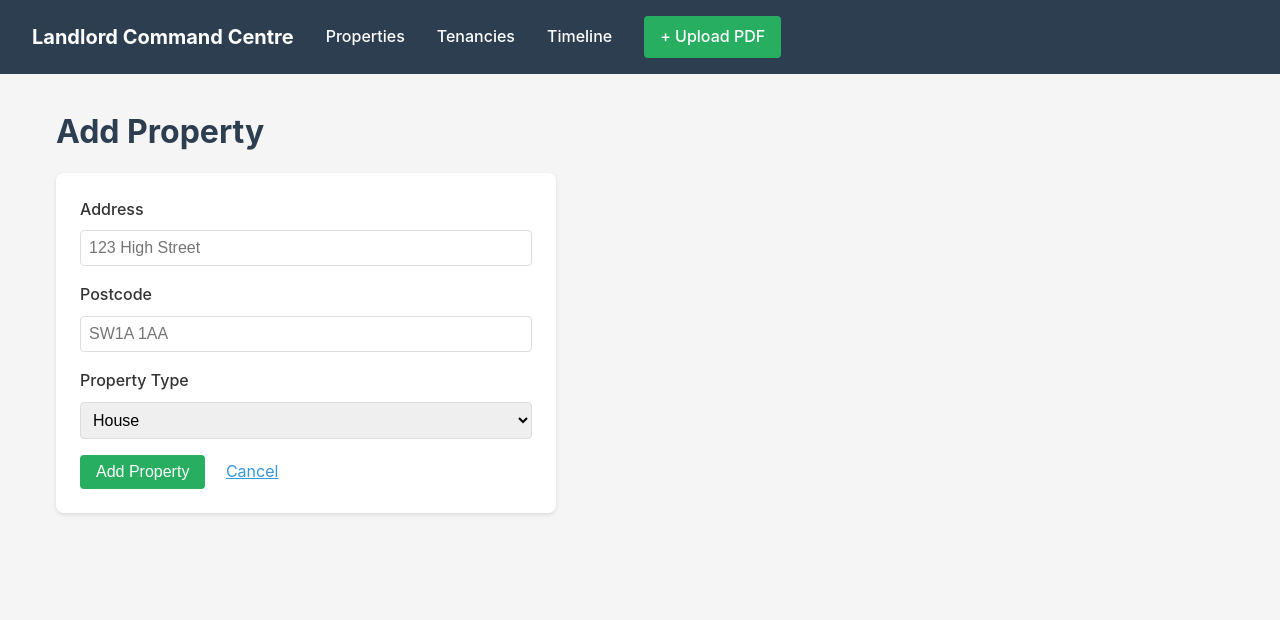
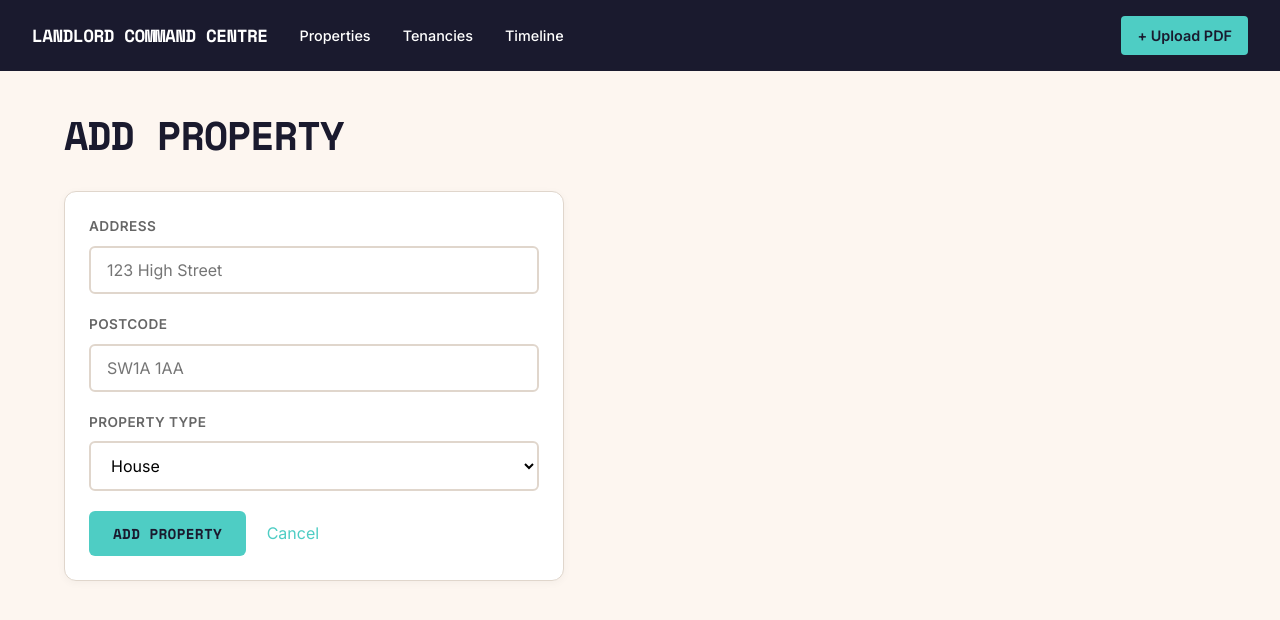
Before and after one commit to Bigdork69/landlord-command-centre, a Flask app: page /properties/add in a window 1280 px wide. Shown: the top 620 px of the page. Run offline with Flask 3, Linux system fonts and the light colour scheme.

Commit message:
Update UI with modern MotherDuck-inspired design
- Space Mono + Inter fonts
- Peachy cream background (#FDF6F0)
- Dark navy (#1a1a2e) navigation and accents
- Teal accent color (#4ECDC4)
- Uppercase monospace headings
- Custom scrollbar styling
- Sticky navigation
- Refined card and button styling

Co-Authored-By: Claude Opus 4.5 <noreply@anthropic.com>

```diff
--- a/templates/base.html
+++ b/templates/base.html
@@ -4,193 +4,394 @@
     <meta charset="UTF-8">
     <meta name="viewport" content="width=device-width, initial-scale=1.0">
     <title>{% block title %}Landlord Command Centre{% endblock %}</title>
+    <link href="https://fonts.googleapis.com/css2?family=Space+Mono:wght@400;700&family=Inter:wght@400;500;600;700&display=swap" rel="stylesheet">
     <style>
+        :root {
+            --bg-primary: #FDF6F0;
+            --bg-secondary: #FFFFFF;
+            --bg-dark: #1a1a2e;
+            --text-primary: #1a1a2e;
+            --text-secondary: #666;
+            --accent-teal: #4ECDC4;
+            --accent-orange: #FF6B35;
+            --success: #07bc0c;
+            --warning: #f1c40f;
+            --error: #e74c3c;
+            --border: #e0d6cc;
+        }
+
         * {
             box-sizing: border-box;
             margin: 0;
             padding: 0;
         }
-        body {
-            font-family: -apple-system, BlinkMacSystemFont, 'Segoe UI', Roboto, Oxygen, Ubuntu, sans-serif;
-            background: #f5f5f5;
-            color: #333;
+
+        html, body {
+            font-family: 'Inter', -apple-system, BlinkMacSystemFont, sans-serif;
+            background: var(--bg-primary);
+            color: var(--text-primary);
             line-height: 1.6;
+            font-size: 16px;
         }
+
+        h1, h2, h3, h4, .brand, .stat-card .number {
+            font-family: 'Space Mono', monospace;
+            letter-spacing: -0.02em;
+        }
+
+        ::-webkit-scrollbar {
+            width: 5px;
+            height: 5px;
+        }
+
+        ::-webkit-scrollbar-thumb {
+            background: #888;
+            border-radius: 4px;
+        }
+
+        ::-webkit-scrollbar-track {
+            background: #f1f1f1;
+        }
+
         nav {
-            background: #2c3e50;
+            background: var(--bg-dark);
             padding: 1rem 2rem;
             display: flex;
             gap: 2rem;
             align-items: center;
+            position: sticky;
+            top: 0;
+            z-index: 100;
         }
+
         nav a {
-            color: white;
+            color: #fff;
             text-decoration: none;
             font-weight: 500;
+            font-size: 0.9rem;
+            transition: color 0.2s;
         }
+
         nav a:hover {
-            color: #3498db;
+            color: var(--accent-teal);
         }
+
         nav .brand {
-            font-size: 1.25rem;
+            font-size: 1.1rem;
             font-weight: 700;
+            color: #fff;
+            letter-spacing: -0.03em;
         }
+
+        nav .upload-btn {
+            background: var(--accent-teal);
+            color: var(--bg-dark) !important;
+            padding: 0.5rem 1rem;
+            border-radius: 4px;
+            font-weight: 600;
+            margin-left: auto;
+        }
+
+        nav .upload-btn:hover {
+            background: #3dbdb5;
+            color: var(--bg-dark) !important;
+        }
+
         .container {
             max-width: 1200px;
             margin: 2rem auto;
-            padding: 0 1rem;
+            padding: 0 1.5rem;
         }
-        h1, h2, h3 {
-            color: #2c3e50;
+
+        h1 {
+            font-size: 2.5rem;
+            color: var(--text-primary);
+            margin-bottom: 1.5rem;
+            font-weight: 700;
+            text-transform: uppercase;
+            letter-spacing: -0.03em;
+        }
+
+        h2 {
+            font-size: 1.25rem;
+            color: var(--text-primary);
             margin-bottom: 1rem;
+            font-weight: 700;
+            text-transform: uppercase;
         }
+
+        h3 {
+            font-size: 1rem;
+            margin-bottom: 0.75rem;
+            text-transform: uppercase;
+        }
+
         .card {
-            background: white;
-            border-radius: 8px;
+            background: var(--bg-secondary);
+            border-radius: 12px;
             padding: 1.5rem;
             margin-bottom: 1rem;
-            box-shadow: 0 2px 4px rgba(0,0,0,0.1);
+            border: 1px solid var(--border);
+            box-shadow: 0 2px 8px rgba(0,0,0,0.04);
         }
+
         .stats {
             display: grid;
-            grid-template-columns: repeat(auto-fit, minmax(200px, 1fr));
+            grid-template-columns: repeat(auto-fit, minmax(180px, 1fr));
             gap: 1rem;
             margin-bottom: 2rem;
         }
+
         .stat-card {
-            background: white;
-            border-radius: 8px;
+            background: var(--bg-secondary);
+            border-radius: 12px;
             padding: 1.5rem;
             text-align: center;
-            box-shadow: 0 2px 4px rgba(0,0,0,0.1);
+            border: 1px solid var(--border);
         }
+
         .stat-card .number {
             font-size: 2.5rem;
             font-weight: 700;
-            color: #3498db;
+            color: var(--bg-dark);
         }
+
         .stat-card .label {
-            color: #666;
-            font-size: 0.9rem;
+            color: var(--text-secondary);
+            font-size: 0.85rem;
+            text-transform: uppercase;
+            letter-spacing: 0.05em;
+            margin-top: 0.25rem;
         }
+
         table {
             width: 100%;
             border-collapse: collapse;
         }
+
         th, td {
-            padding: 0.75rem;
+            padding: 0.875rem 0.75rem;
             text-align: left;
-            border-bottom: 1px solid #eee;
+            border-bottom: 1px solid var(--border);
         }
+
         th {
-            background: #f8f9fa;
-            font-weight: 600;
-            color: #2c3e50;
+            font-family: 'Space Mono', monospace;
+            font-size: 0.75rem;
+            font-weight: 700;
+            color: var(--text-secondary);
+            text-transform: uppercase;
+            letter-spacing: 0.05em;
         }
+
         tr:hover {
-            background: #f8f9fa;
+            background: var(--bg-primary);
         }
+
         .btn {
             display: inline-block;
-            padding: 0.5rem 1rem;
-            background: #3498db;
-            color: white;
+            padding: 0.75rem 1.5rem;
+            background: var(--bg-dark);
+            color: #fff;
             text-decoration: none;
-            border-radius: 4px;
+            border-radius: 6px;
             border: none;
             cursor: pointer;
-            font-size: 1rem;
+            font-size: 0.9rem;
+            font-weight: 600;
+            font-family: 'Space Mono', monospace;
+            text-transform: uppercase;
+            letter-spacing: 0.02em;
+            transition: all 0.2s;
         }
+
         .btn:hover {
-            background: #2980b9;
+            background: #2d2d4a;
+            transform: translateY(-1px);
         }
+
         .btn-success {
-            background: #27ae60;
+            background: var(--accent-teal);
+            color: var(--bg-dark);
         }
+
         .btn-success:hover {
-            background: #219a52;
+            background: #3dbdb5;
         }
+
+        .btn-outline {
+            background: transparent;
+            border: 2px solid var(--bg-dark);
+            color: var(--bg-dark);
+        }
+
+        .btn-outline:hover {
+            background: var(--bg-dark);
+            color: #fff;
+        }
+
         .form-group {
-            margin-bottom: 1rem;
+            margin-bottom: 1.25rem;
         }
+
         .form-group label {
             display: block;
             margin-bottom: 0.5rem;
-            font-weight: 500;
+            font-weight: 600;
+            font-size: 0.85rem;
+            text-transform: uppercase;
+            letter-spacing: 0.03em;
+            color: var(--text-secondary);
         }
+
         .form-group input,
         .form-group select {
             width: 100%;
-            padding: 0.5rem;
-            border: 1px solid #ddd;
-            border-radius: 4px;
+            padding: 0.75rem 1rem;
+            border: 2px solid var(--border);
+            border-radius: 6px;
             font-size: 1rem;
+            font-family: inherit;
+            background: var(--bg-secondary);
+            transition: border-color 0.2s;
         }
+
         .form-group input:focus,
         .form-group select:focus {
             outline: none;
-            border-color: #3498db;
+            border-color: var(--accent-teal);
         }
+
         .flash {
-            padding: 1rem;
-            border-radius: 4px;
-            margin-bottom: 1rem;
+            padding: 1rem 1.25rem;
+            border-radius: 8px;
+            margin-bottom: 1.5rem;
+            font-weight: 500;
         }
+
         .flash.success {
             background: #d4edda;
             color: #155724;
+            border: 1px solid #c3e6cb;
         }
+
         .flash.error {
             background: #f8d7da;
             color: #721c24;
+            border: 1px solid #f5c6cb;
         }
+
         .badge {
             display: inline-block;
-            padding: 0.25rem 0.5rem;
+            padding: 0.25rem 0.625rem;
             border-radius: 4px;
-            font-size: 0.8rem;
-            font-weight: 500;
+            font-size: 0.7rem;
+            font-weight: 700;
+            font-family: 'Space Mono', monospace;
+            text-transform: uppercase;
+            letter-spacing: 0.03em;
         }
+
         .badge-success {
             background: #d4edda;
             color: #155724;
         }
+
         .badge-warning {
             background: #fff3cd;
             color: #856404;
         }
+
         .badge-danger {
             background: #f8d7da;
             color: #721c24;
         }
+
         .detail-grid {
             display: grid;
-            grid-template-columns: repeat(auto-fit, minmax(300px, 1fr));
+            grid-template-columns: repeat(auto-fit, minmax(280px, 1fr));
             gap: 1.5rem;
         }
+
         .detail-item {
-            margin-bottom: 0.5rem;
+            margin-bottom: 0.75rem;
         }
+
         .detail-item .label {
-            color: #666;
-            font-size: 0.85rem;
+            color: var(--text-secondary);
+            font-size: 0.75rem;
+            text-transform: uppercase;
+            letter-spacing: 0.05em;
+            margin-bottom: 0.25rem;
         }
+
         .detail-item .value {
-            font-weight: 500;
-            font-size: 1.1rem;
+            font-weight: 600;
+            font-size: 1.05rem;
         }
+
         a {
-            color: #3498db;
+            color: var(--accent-teal);
+            text-decoration: none;
+        }
+
+        a:hover {
+            text-decoration: underline;
+        }
+
+        /* Alert cards */
+        .alert-card {
+            border-left: 4px solid;
+            margin-bottom: 1.5rem;
+        }
+
+        .alert-card.danger {
+            border-left-color: var(--error);
+            background: #fff5f5;
+        }
+
+        .alert-card.warning {
+            border-left-color: var(--warning);
+            background: #fffbeb;
+        }
+
+        .alert-card h2 {
+            color: inherit;
+        }
+
+        /* Code-like elements */
+        .mono {
+            font-family: 'Space Mono', monospace;
+        }
+
+        /* Responsive */
+        @media (max-width: 768px) {
+            nav {
+                flex-wrap: wrap;
+                gap: 1rem;
+            }
+
+            nav .upload-btn {
+                margin-left: 0;
+            }
+
+            h1 {
+                font-size: 1.75rem;
+            }
+
+            .stat-card .number {
+                font-size: 2rem;
+            }
         }
     </style>
 </head>
 <body>
     <nav>
-        <a href="{{ url_for('index') }}" class="brand">Landlord Command Centre</a>
+        <a href="{{ url_for('index') }}" class="brand">LANDLORD COMMAND CENTRE</a>
         <a href="{{ url_for('properties') }}">Properties</a>
         <a href="{{ url_for('tenancies') }}">Tenancies</a>
         <a href="{{ url_for('timeline') }}">Timeline</a>
-        <a href="{{ url_for('upload_tenancy') }}" style="background: #27ae60; padding: 0.5rem 1rem; border-radius: 4px;">+ Upload PDF</a>
+        <a href="{{ url_for('upload_tenancy') }}" class="upload-btn">+ Upload PDF</a>
     </nav>
 
     <div class="container">
```
Also changed, not shown: 1 other file.
